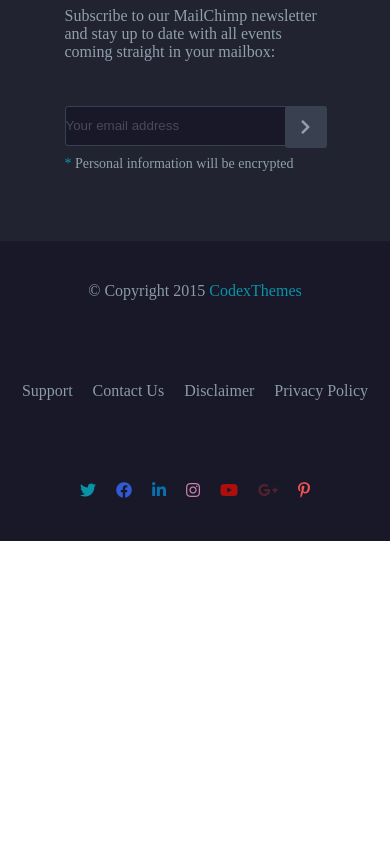
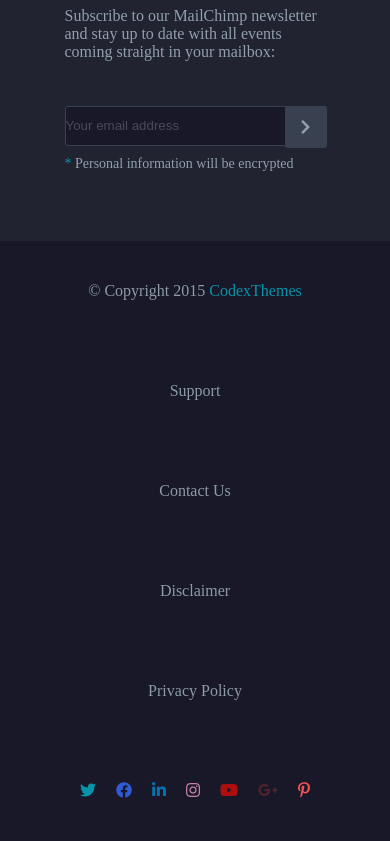
Before and after one commit to levantho1998/Shop-Card, a plain HTML site: page index.html in a window 390 px wide. Shown: the part 6586-7427 px from the top of the page. Before the commit the page ends 7127 px from the top, so only its background shows below. Drawn offline with Linux system fonts and the light colour scheme.

Commit message:
Shop Cart

```diff
--- a/styles/css/_reponsive.scss
+++ b/styles/css/_reponsive.scss
@@ -105,7 +105,11 @@
   }
   .footer {
     .footer-child {
-      justify-content: space-around;
+      @include flex(column, null, center, null);
+      text-align: center;
+      .suppot {
+        @include flex(column, null, null, null);
+      }
     }
   }
 }
```
Also changed, not shown: styles/css/index.css, 1 other file.
